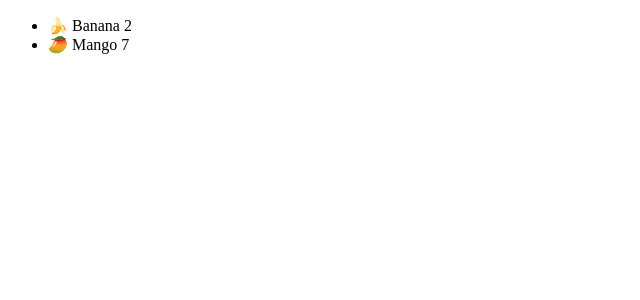
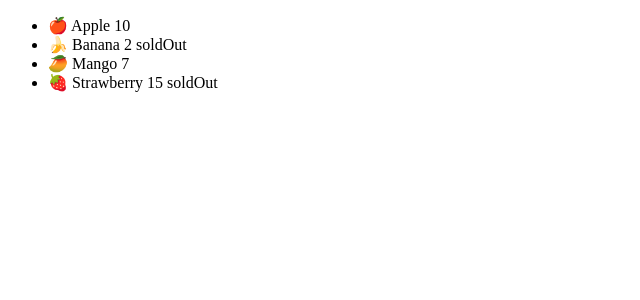
Before and after one commit to sabasyedcodes/React-tutorial, a React (Vite) app in the folder reactpro/: page / in a window 1280 px wide. Shown: the top 300 px of the page, without its empty margins (0-640 px from the left). Built offline with nearby package versions, Linux system fonts and the light colour scheme.

Commit message:
conditionally rendering a msg using teranary

```diff
--- a/reactpro/src/components/Fruit.jsx
+++ b/reactpro/src/components/Fruit.jsx
@@ -1,15 +1,13 @@
-export default function Fruit({ name, price, emoji }) {
+export default function Fruit({ name, price, emoji, soldout }) {
   return (
-    // fragment in nothing but a container that we can use if we don't want any html elements use it when you want to combine them
-    <div>
+    // fragment in nothing but a container that we can use if we don't want any html elements use it when you want to combine them , syntax <> </>
+    <>
       {/* {emoji} {name} {price} */}
-      {price < 10 ? (
+      {/* {price < 10 ? ( */}
         <li>
-          {emoji} {name} {price}
+          {emoji} {name} {price} {soldout ?"soldOut": ""}
         </li>
-      ) : (
-        "  "
-      )}
-    </div>
+
+    </>
   );
 }
--- a/reactpro/src/components/Fruits.jsx
+++ b/reactpro/src/components/Fruits.jsx
@@ -3,10 +3,10 @@ import Fruit from "./Fruit";
 export default function Fruits() {
   //const fruits = ["Apple", "Mango", "Banana", "Strawberry"];
   const fruits = [
-    { name: "Apple", price: 10, emoji: "🍎" },
-    { name: "Banana", price: 2, emoji: "🍌" },
-    { name: "Mango", price: 7, emoji: "🥭" },
-    { name: "Strawberry", price: 15, emoji: "🍓" },
+    { name: "Apple", price: 10, emoji: "🍎", soldout: false },
+    { name: "Banana", price: 2, emoji: "🍌", soldout: true },
+    { name: "Mango", price: 7, emoji: "🥭", soldout: false },
+    { name: "Strawberry", price: 15, emoji: "🍓", soldout: true },
   ];
   return (
     <div>
@@ -21,6 +21,7 @@ export default function Fruits() {
             emoji={fruit.emoji}
             name={fruit.name}
             price={fruit.price}
+            soldout={fruit.soldout}
           />
         ))}
       </ul>
```
